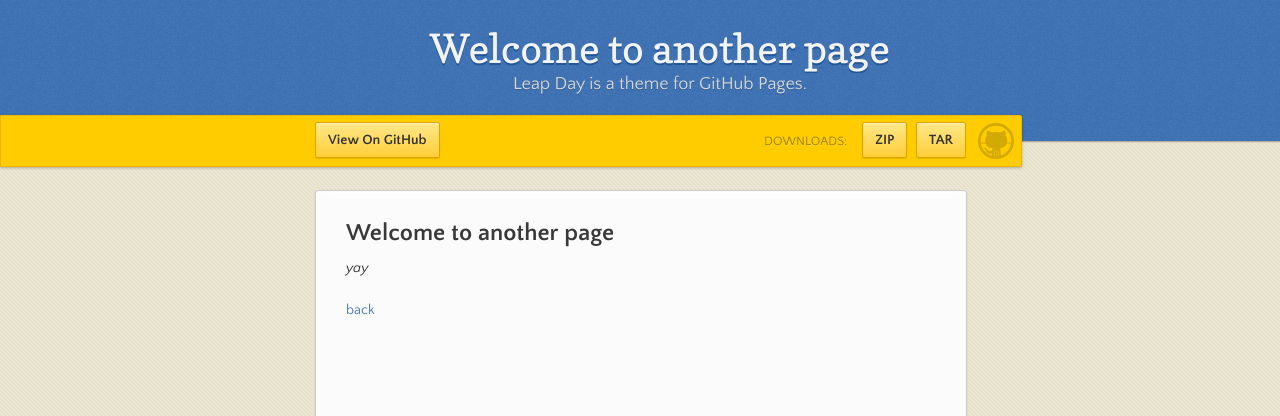
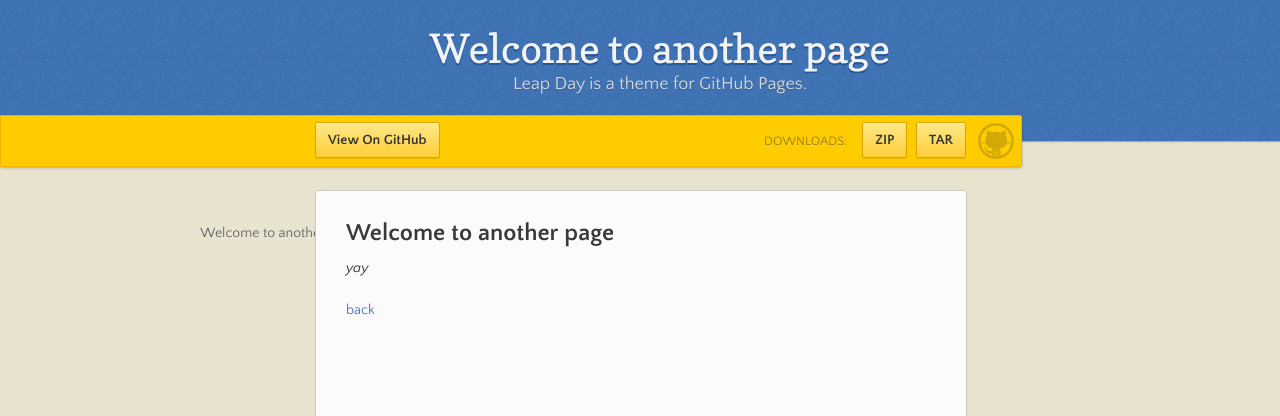
Before and after one commit to JDaviddE/JDaviddE.github.io, a Jekyll site: the page built from another-page.md, in a window 1280 px wide. Shown: the top 416 px of the page. Built offline with Jekyll 4.4.1, drawn with Linux system fonts in a browser that asks for light colours; our own code applies the rules of GitHub Pages for plain Markdown files.

Commit message:
Update jekyll-theme-leap-day.scss

```diff
--- a/_sass/jekyll-theme-leap-day.scss
+++ b/_sass/jekyll-theme-leap-day.scss
@@ -305,7 +305,7 @@ nav {
   position: fixed;
   top: 220px;
   left:10%;
-  margin-left:-580px;
+
   text-align: right;
 
   ul {
```
